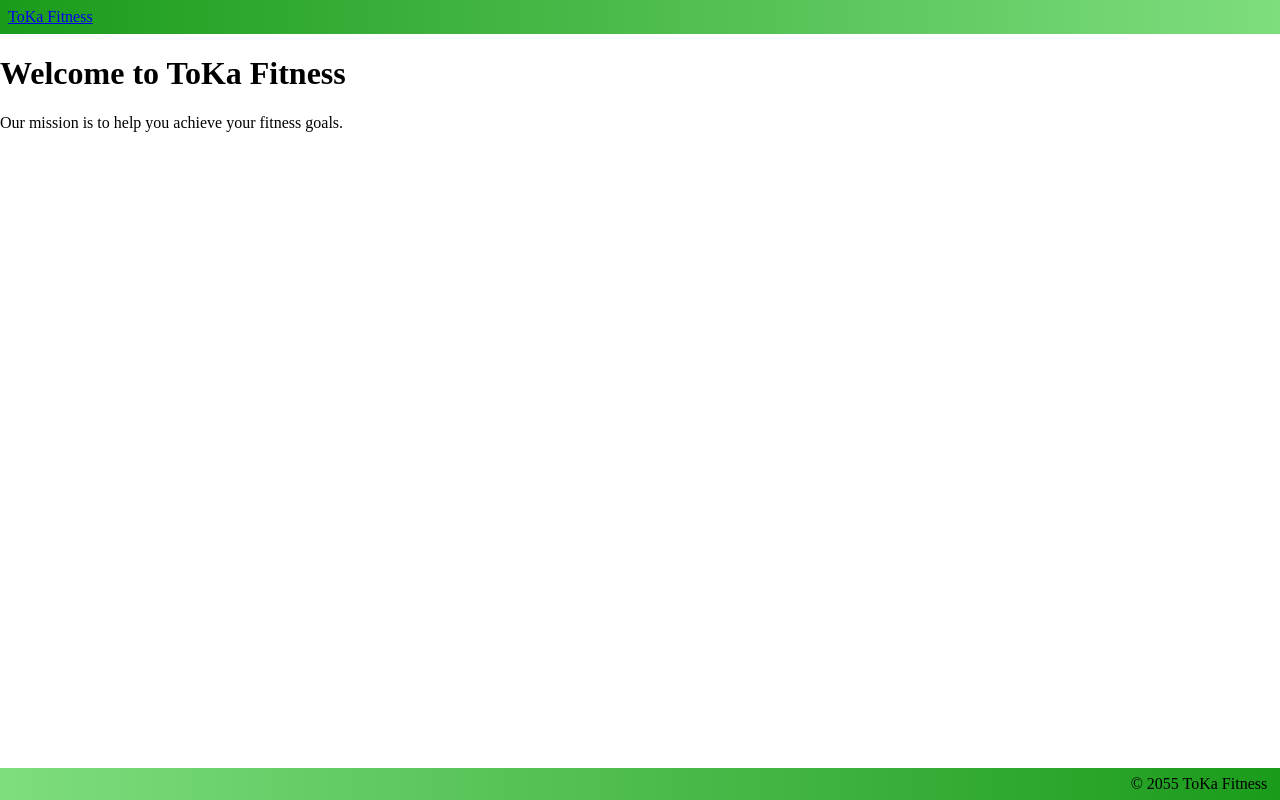
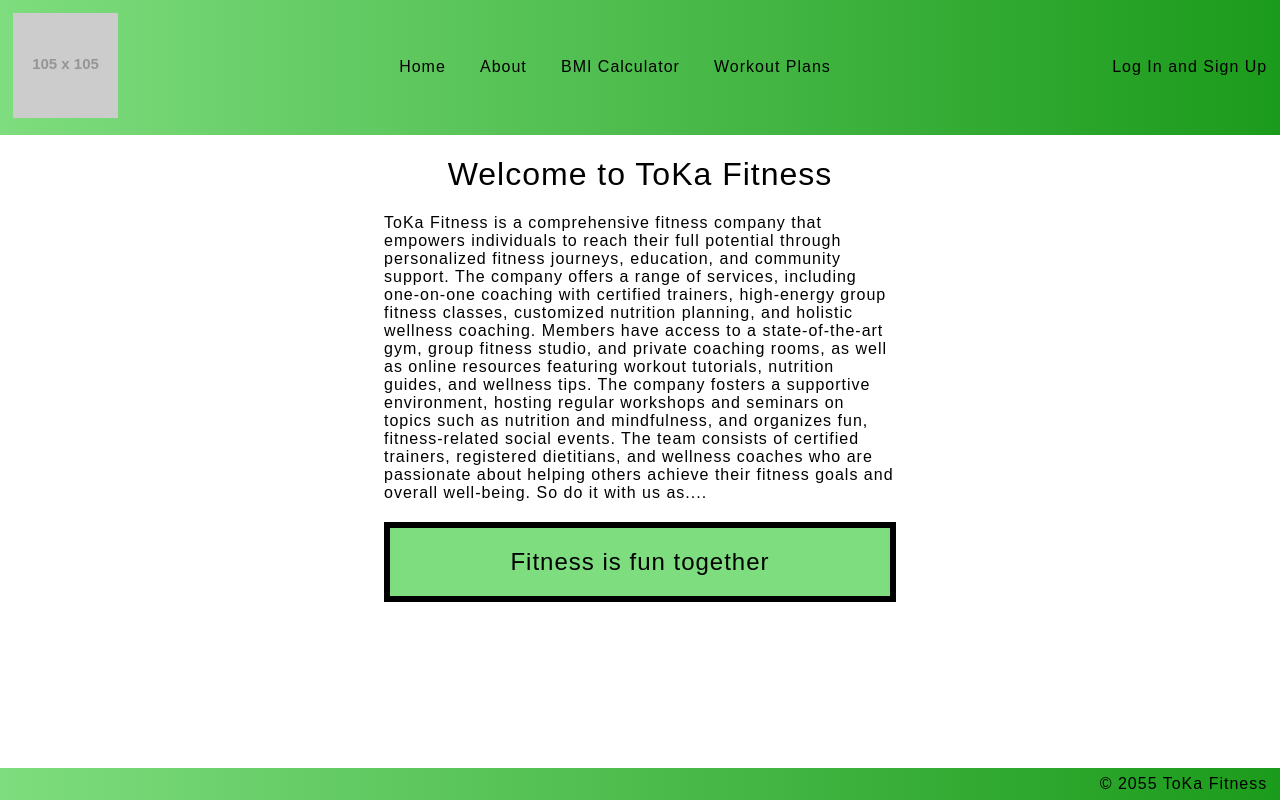
Before and after one commit to chukins/Team-roject, a Flask app: page / in a window 1280 px wide. Run offline with Flask 3, Linux system fonts and the light colour scheme; grey boxes labelled with a size stand in for pictures from a placeholder-image service; some libraries are stand-ins or nearby versions.

Commit message:
added kierans files

```diff
--- a/app.py
+++ b/app.py
@@ -1,6 +1,5 @@
 from flask import Flask, request, render_template
 import sqlite3
-
 
 
 app = Flask(__name__)
@@ -26,6 +25,5 @@ def login():
     return render_template('login.html')
 
 
-
 if __name__ == '__main__':
     app.run(debug=True)
--- a/datagen.py
+++ b/datagen.py
@@ -5,7 +5,6 @@ c = conn.cursor()
 
 c.execute("""CREATE TABLE LoginDetails (
           Username text UNIQUE,
-          Email text UNIQUE,
           Password text NOT NULL
           )""")
 conn.commit()
--- a/requirements.txt
+++ /dev/null
@@ -1 +0,0 @@
-flask
--- a/static/Layout-styles.css
+++ b/static/Layout-styles.css
@@ -1,7 +1,10 @@
-header{
-    background-image: linear-gradient(to left, rgb(126, 221, 126), rgb(27, 155, 27));
-    padding: 5px
+* {
+    box-sizing: border-box;
+    font-family: fantasy;
+    letter-spacing: 1px;
+    font-weight: lighter;
 }
+
 body, html{
     margin: 0;
     height: 100%;
@@ -26,3 +29,43 @@ footer{
     margin:0;
     padding: 3px
 }
+
+
+
+header {
+    background-image: linear-gradient(to right, rgb(126,221,126), rgb(27,155,27));
+    padding: 1%;
+    display: flex;
+    justify-content: space-between;
+    align-items: center;
+}
+
+.navbar_middle {
+text-align: center;
+display: flex;
+width: 500px;
+justify-content: space-evenly;
+}
+
+
+
+a:hover {
+    color: #696969;
+}
+
+
+
+.container {
+    max-width: 1000px;
+    margin: 40px auto;
+}
+
+.Login_Signup {
+    text-align: right;
+}
+
+a {
+    color: #000000;
+    text-decoration: none;
+    transition: 1s ease-in-out;
+}
--- /dev/null
+++ b/static/index-styles.css
@@ -0,0 +1,23 @@
+main {
+    display: flex;
+}
+
+#left-main-border, #right-main-border {
+    width: 30%;
+    height: auto;
+}
+
+#main-content {
+    width: 40%;
+}
+
+h1 {
+    text-align: center;
+}
+
+h2  {
+    text-align: center;
+    padding: 20px 100px;
+    background-color: rgb(126,221,126);
+    border: 6px solid black
+}
--- /dev/null
+++ b/templates/error.html
@@ -0,0 +1,4 @@
+{% extends "layout.html" %}
+
+{% block body %}
+    <p>ERROR ERROR</p>
--- a/templates/index.html
+++ b/templates/index.html
@@ -1,6 +1,28 @@
 {% extends "layout.html" %}
 
 {% block body %}
-    <h1>Welcome to ToKa Fitness</h1>
-    <p>Our mission is to help you achieve your fitness goals.</p>
+<head>
+    <link rel="stylesheet" href="{{url_for('static', filename='index-styles.css')}}" aria-disabled="true">
+</head>
+
+<body>
+    <main>
+        <div id="left-main-border"></div>
+        <div id="main-content">
+            <h1>Welcome to ToKa Fitness</h1>
+
+            <p>ToKa Fitness is a comprehensive fitness company that empowers individuals to reach their full potential through personalized fitness journeys, education, and community support. The company offers a range of services, including one-on-one coaching with certified trainers, high-energy group fitness classes, customized nutrition planning, and holistic wellness coaching. Members have access to a state-of-the-art gym, group fitness studio, and private coaching rooms, as well as online resources featuring workout tutorials, nutrition guides, and wellness tips. The company fosters a supportive environment, hosting regular workshops and seminars on topics such as nutrition and mindfulness, and organizes fun, fitness-related social events. The team consists of certified trainers, registered dietitians, and wellness coaches who are passionate about helping others achieve their fitness goals and overall well-being. So do it with us as....</p>
+
+
+            <h2>Fitness is fun together</h2>
+        </div>
+        <div id="right-main-border"></div>
+    </main>
+
+</body>
+
+
+
+
+
 {% endblock %}
--- a/templates/layout.html
+++ b/templates/layout.html
@@ -5,9 +5,27 @@
     <meta name="viewport" content="width=device-width, initial-scale=1.0">
     <link rel="stylesheet" href="{{url_for('static', filename='Layout-styles.css')}}">
     <title>ToKa Fitness</title>
+
 </head>
 <body>
-    <header><p id="headP"><a href="{{url_for('index')}}">ToKa Fitness</a></p></header>
+
+    <header>
+        <div>
+            <img src="https://placehold.co/105">
+        </div>
+
+        <div class="navbar_middle">
+            <a href="#">Home</a>
+            <a href="#">About</a>
+            <a href="#">BMI Calculator</a>
+            <a href="#">Workout Plans</a>
+        </div>
+
+        <div class="Login_Signup">
+            <a id="Login and Sign Up" href="#">Log In and Sign Up</a>
+        </div>
+
+    </header>
     {% block body %}{% endblock %}
     <footer><p id="footP">© 2055 ToKa Fitness</p></footer>
 </body>
```
Also changed, not shown: templates/login.html (+6 -6 lines), database.db, static/Logo.png (added).
